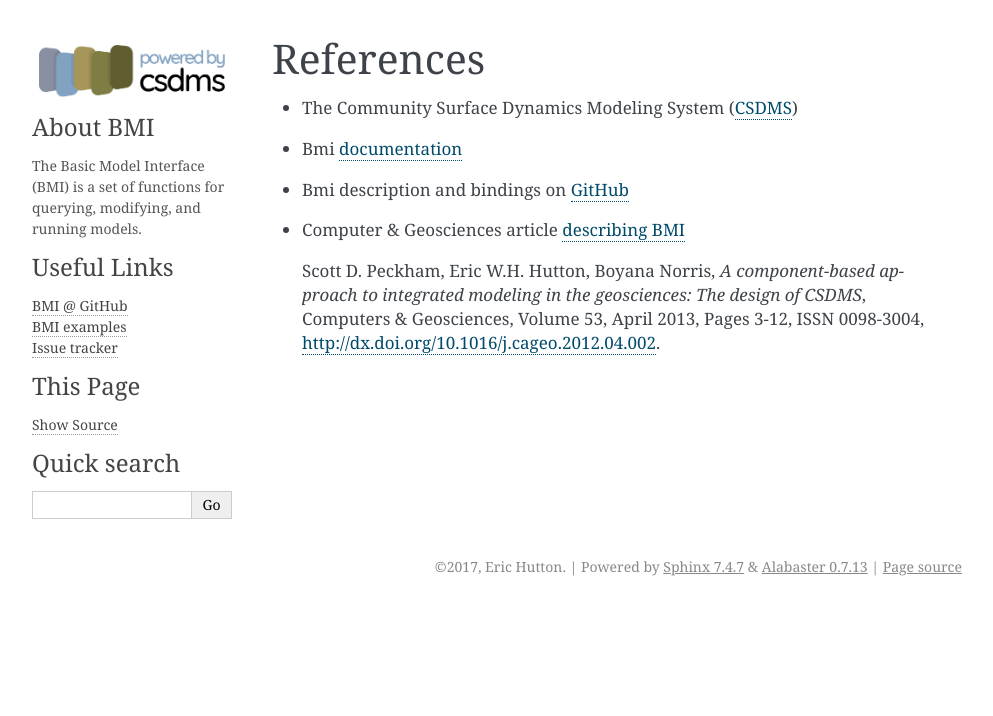
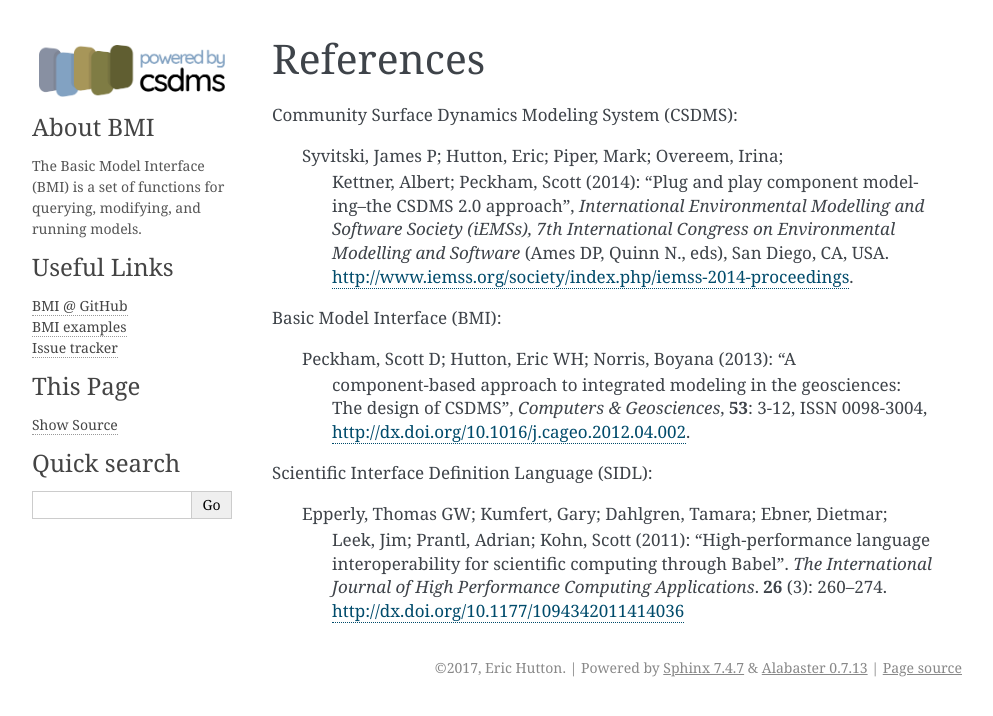
Before and after one commit to csdms/bmi, a Sphinx documentation site: the page built from docs/source/references.rst, in a window 1280 px wide. Shown: the top 716 px of the page, without its empty margins (148-1141 px from the left). Built offline with Sphinx 7.4.7, drawn with Linux system fonts in a browser that asks for light colours; formulas are drawn with MathJax 3.

Commit message:
Add reference for SIDL
Also clean up References section.

```diff
--- a/docs/source/references.rst
+++ b/docs/source/references.rst
@@ -2,12 +2,29 @@
 References
 ==========
 
-* The Community Surface Dynamics Modeling System (`CSDMS <https://csdms.colorado.edu>`_)
-* Bmi `documentation <https://csdms.colorado.edu>`_
-* Bmi description and bindings on `GitHub <https://github.com/csdms/bmi>`_
-* Computer & Geosciences article `describing BMI <http://www.sciencedirect.com/science/article/pii/S0098300412001252>`_
+Community Surface Dynamics Modeling System (CSDMS):
 
-  Scott D. Peckham, Eric W.H. Hutton, Boyana Norris, *A component-based
-  approach to integrated modeling in the geosciences: The design of
-  CSDMS*, Computers & Geosciences, Volume 53, April 2013, Pages 3-12,
-  ISSN 0098-3004, http://dx.doi.org/10.1016/j.cageo.2012.04.002.
+  Syvitski, James P; Hutton, Eric; Piper, Mark; Overeem, Irina;
+    Kettner, Albert; Peckham, Scott (2014): "Plug and play component
+    modeling--the CSDMS 2.0 approach", *International Environmental
+    Modelling and Software Society (iEMSs), 7th International Congress
+    on Environmental Modelling and Software* (Ames DP, Quinn N., eds),
+    San Diego, CA,
+    USA. http://www.iemss.org/society/index.php/iemss-2014-proceedings.
+
+Basic Model Interface (BMI):
+
+  Peckham, Scott D; Hutton, Eric WH; Norris, Boyana (2013): "A
+    component-based approach to integrated modeling in the
+    geosciences: The design of CSDMS", *Computers & Geosciences*,
+    **53**: 3-12, ISSN 0098-3004,
+    http://dx.doi.org/10.1016/j.cageo.2012.04.002.
+
+Scientific Interface Definition Language (SIDL):
+
+  Epperly, Thomas GW; Kumfert, Gary; Dahlgren, Tamara; Ebner, Dietmar;
+    Leek, Jim; Prantl, Adrian; Kohn, Scott (2011): "High-performance
+    language interoperability for scientific computing through
+    Babel". *The International Journal of High Performance Computing
+    Applications*. **26** (3): 260–274.
+    http://dx.doi.org/10.1177/1094342011414036
```
